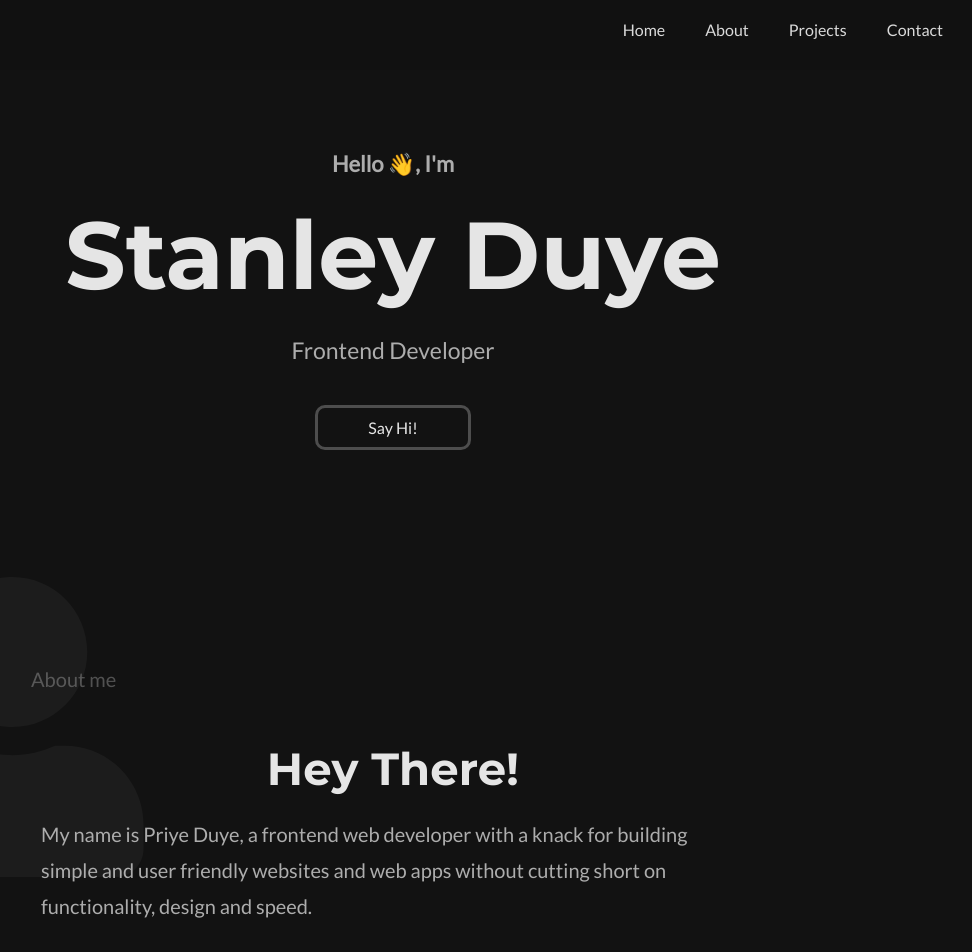
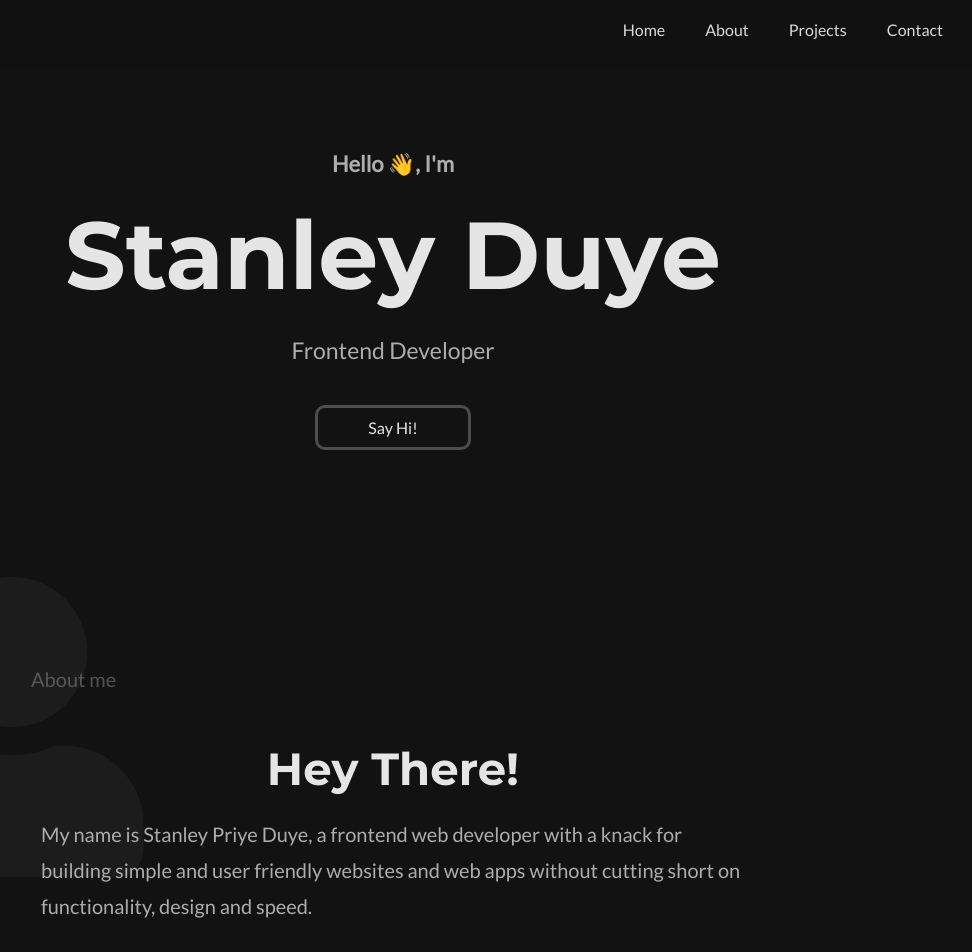
Before and after one commit to priyed/portfolio, a React (Create React App) app: page / in a window 1280 px wide. Shown: the top 952 px of the page, without its empty margins (247-1219 px from the left). Built offline with nearby package versions, Linux system fonts and the light colour scheme; a web font is replaced by a local one.

Commit message:
about update

```diff
--- a/src/components/About.jsx
+++ b/src/components/About.jsx
@@ -1,7 +1,7 @@
 import React from "react";
 import { FontAwesomeIcon } from "@fortawesome/react-fontawesome";
 import { faUser, faCogs } from "@fortawesome/free-solid-svg-icons";
-import {Slide, Fade} from "react-reveal";
+import { Slide, Fade } from "react-reveal";
 
 import { skills } from "../data/skills";
 import "./About.css";
@@ -18,8 +18,8 @@ const About = () => {
 
       <Slide up>
         <p>
-          My name is Priye Duye, a frontend web developer with a knack for
-          building simple and user friendly websites and web apps without
+          My name is Stanley Priye Duye, a frontend web developer with a knack
+          for building simple and user friendly websites and web apps without
           cutting short on functionality, design and speed.
         </p>
       </Slide>
@@ -31,8 +31,8 @@ const About = () => {
       </Slide>
       <Slide up>
         <p>
-          I spend my days coding something, bringing designs and mockups to life and
-          learning.
+          I spend my days coding something, bringing designs and mockups to life
+          and learning.
         </p>
       </Slide>
 
```
